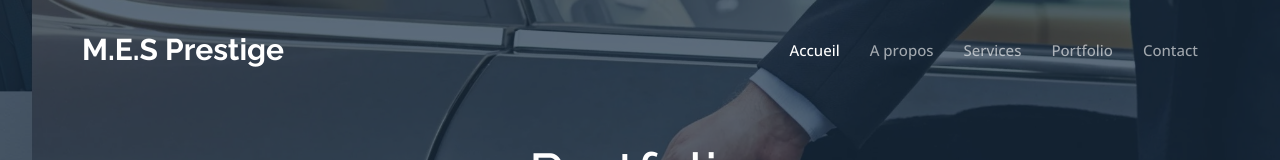
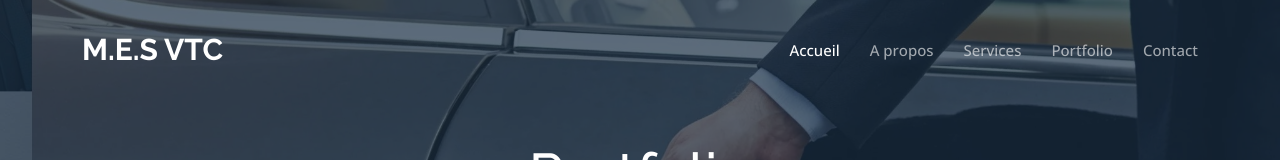
Before and after one commit to radonification/mesvtc, a plain HTML site: page portfolio.html in a window 1280 px wide. Shown: the top 160 px of the page. Drawn offline with nearby package versions, Linux system fonts and the light colour scheme.

Commit message:
test for life

```diff
--- a/portfolio.html
+++ b/portfolio.html
@@ -34,7 +34,7 @@
     <div class="container-fluid container-xl d-flex align-items-center justify-content-between">
 
       <a href="index.html" class="logo d-flex align-items-center">
-        <h1 class="d-flex align-items-center">M.E.S Prestige</h1>
+        <h1 class="d-flex align-items-center">M.E.S VTC</h1>
       </a>
 
       <i class="mobile-nav-toggle mobile-nav-show bi bi-list"></i>
```
